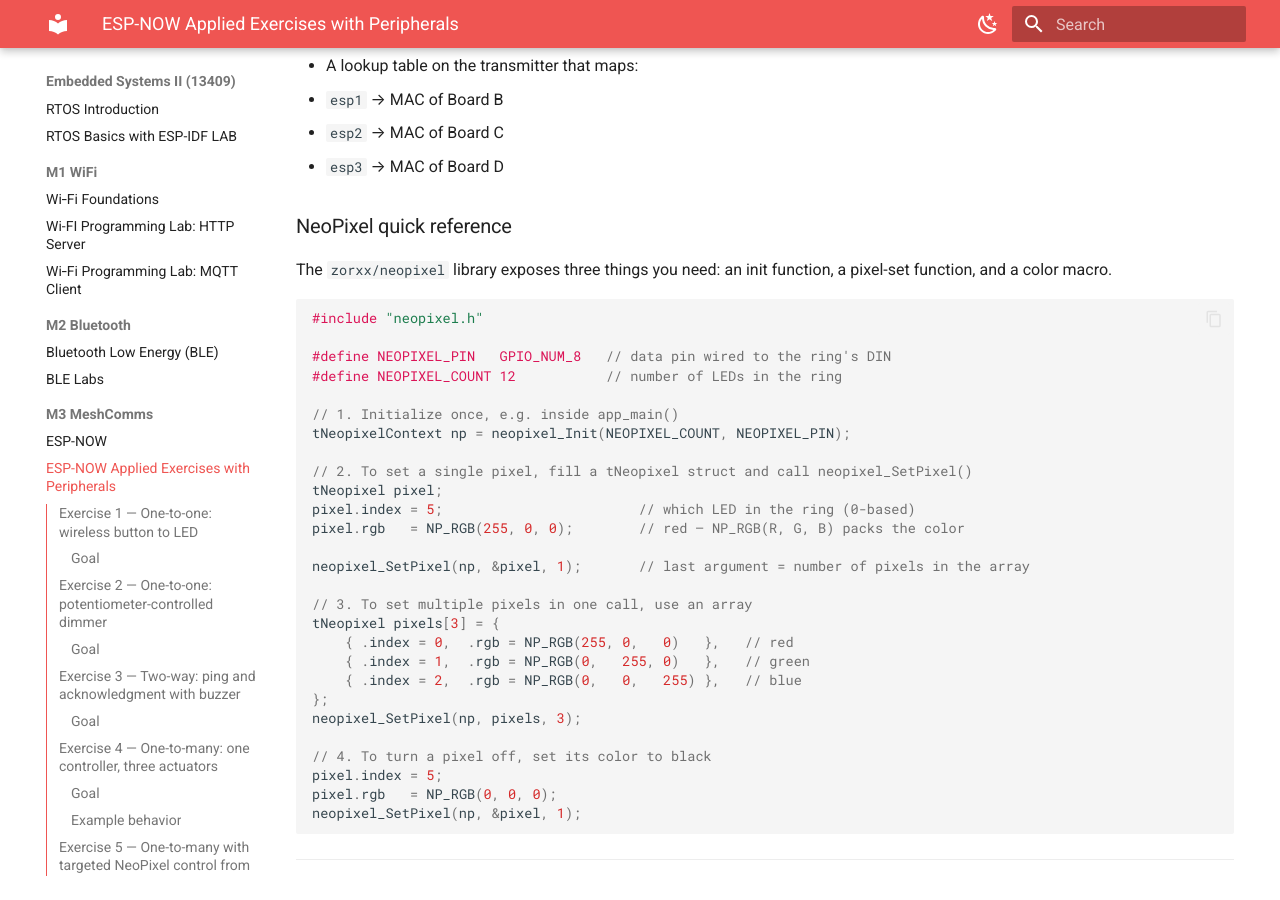
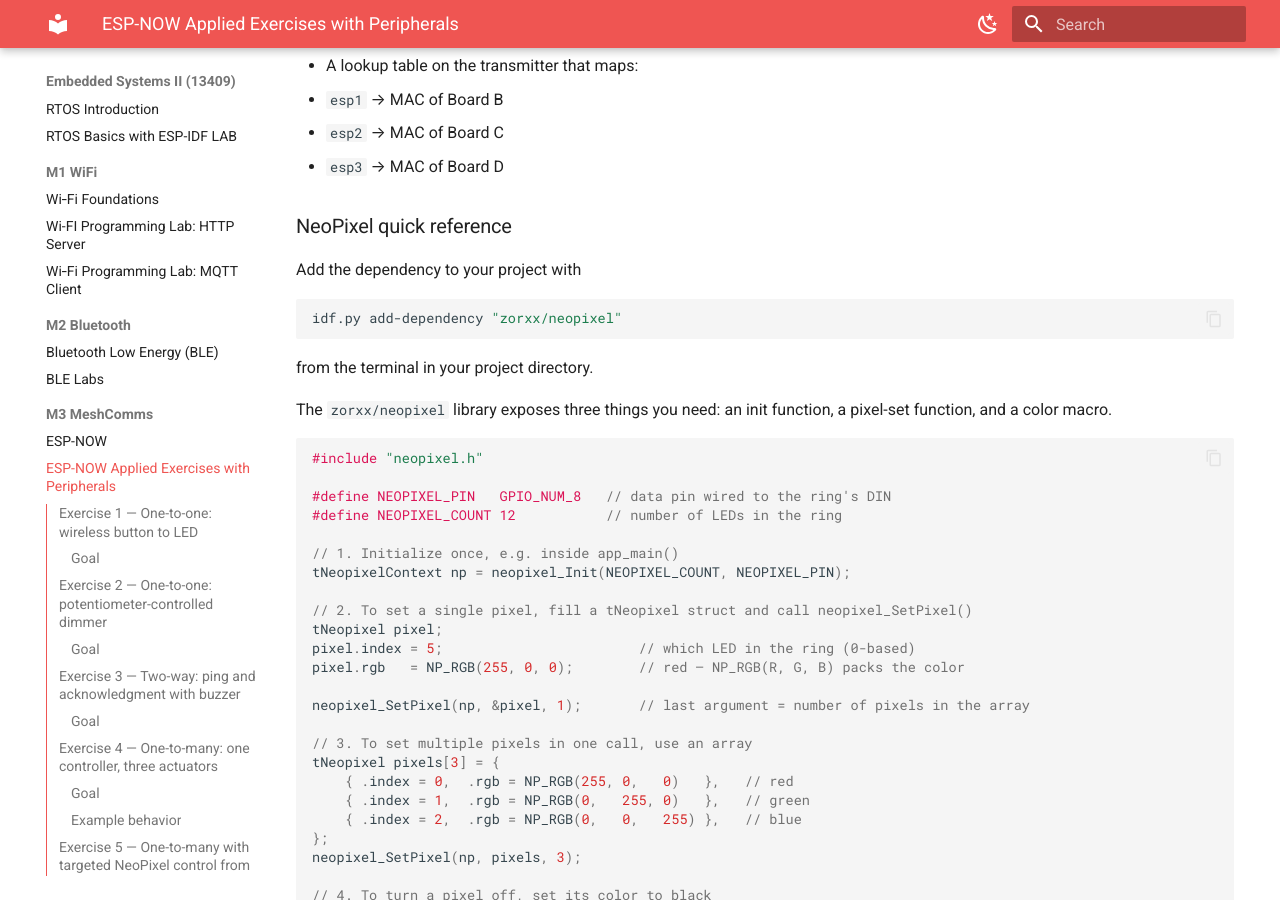
Before and after one commit to Gulden8ag/embeddedII, an MkDocs documentation site: the page built from docs/M3_MeshComms/T0_2.md, in a window 1280 px wide and 900 px high, scrolled down 2304 px. Built offline with MkDocs 1.6.1 and Material for MkDocs 9.7.7, drawn with Linux system fonts in a browser that asks for light colours.

Commit message:
added neopixel instll

````diff
--- a/docs/M3_MeshComms/T0_2.md
+++ b/docs/M3_MeshComms/T0_2.md
@@ -86,7 +86,16 @@ Meaning:
 
 ### NeoPixel quick reference
 
+Add the dependency to your project with
+
+```bash
+idf.py add-dependency "zorxx/neopixel"
+```
+from the terminal in your project directory.
+
 The `zorxx/neopixel` library exposes three things you need: an init function, a pixel-set function, and a color macro.
+
+
 
 ```c
 #include "neopixel.h"
````
